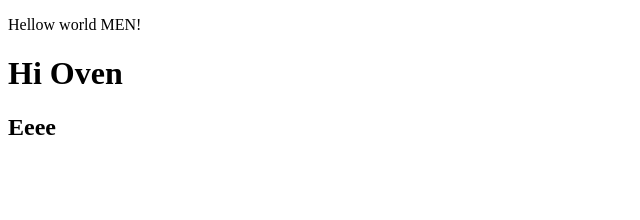
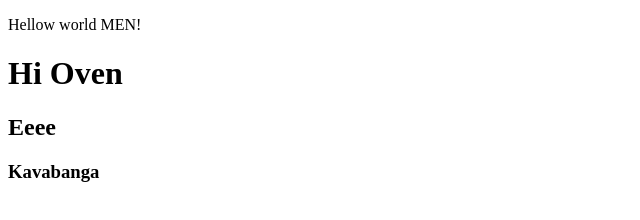
Before and after one commit to motooven/javascript, a plain HTML site: page index.html in a window 1280 px wide. Shown: the whole page, without its empty margins (0-640 px from the left). Drawn offline with Linux system fonts and the light colour scheme.

Commit message:
новвый коммит

```diff
--- a/index.html
+++ b/index.html
@@ -11,6 +11,7 @@
     <p>Hellow world MEN!</p>
     <h1>Hi Oven</h1>
     <h2>Eeee</h2>
+    <h3>Kavabanga</h3>
     <script src="./js/script.js"></script>
 </body>
 </html>
```
